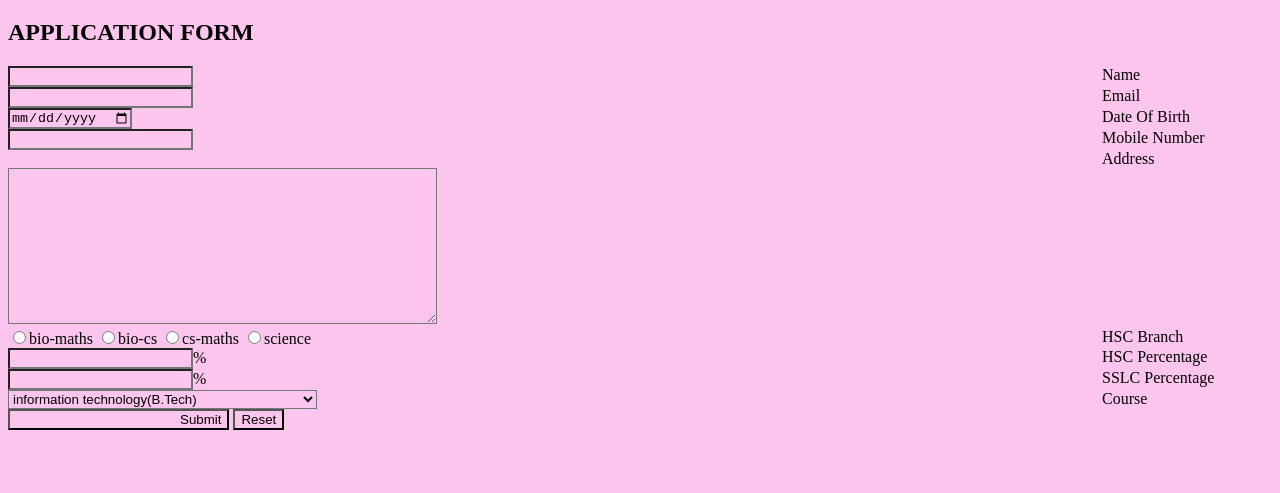
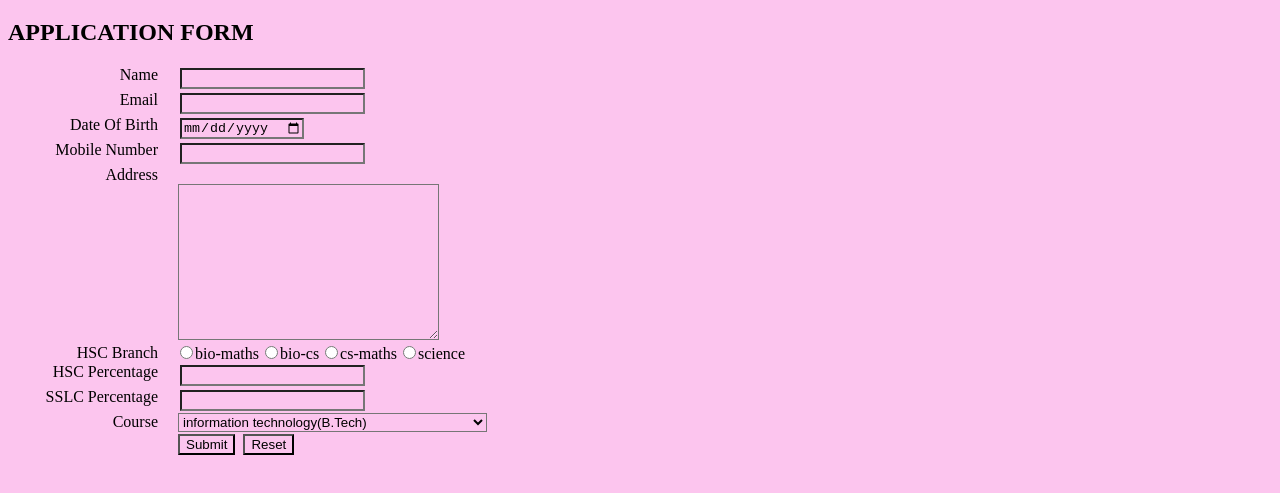
Before and after one commit to Goookul/hello-world, a plain HTML site: page index.html in a window 1280 px wide. Shown: the part 61-554 px from the top of the page. Drawn offline with Linux system fonts and the light colour scheme.

Commit message:
update form

```diff
--- a/css.css
+++ b/css.css
@@ -1,12 +1,16 @@
 *{
     background-color:rgb(252, 197, 238);
 }
+input{
+    margin:2px;
+}
 label{
     text-transform:capitalize;
+    text-align:right;
     width:150px;
-    float:right;
+    float:left;
     padding-right:20px;
 }
 textarea,#submit{
-    padding-left: 170px;
+    margin-left: 170px;
 }
--- a/index.html
+++ b/index.html
@@ -28,9 +28,9 @@
             <input type="radio" id="hsc" value="cs-maths" name="hsc">cs-maths
             <input type="radio" id="hsc" value="science" name="hsc">science <br>
             <label for="percen">HSC percentage</label>
-            <input type="number" id="percen" name="percen" value="%">% <br>
+            <input type="number" id="percen" name="percen" value="%"><br>
             <label for="sslcper">SSLC percentage</label>
-            <input type="number" id="sslcper" name="sslcper" value="%">% <br>
+            <input type="number" id="sslcper" name="sslcper" value="%"> <br>
             <label for="course">course</label>
             <select name="course" id="course">
                 <option value="it">information technology(B.Tech)</option>
```
